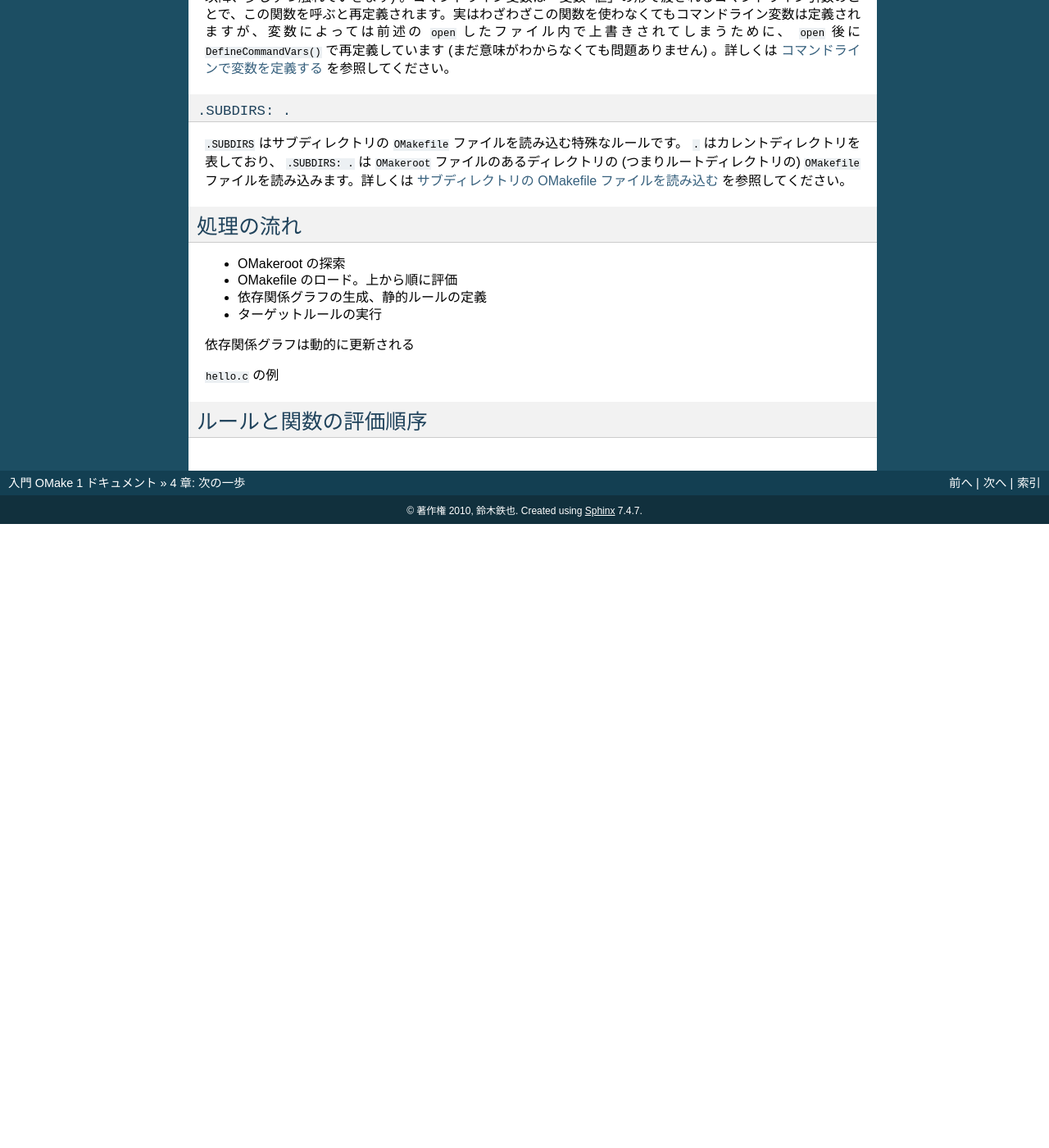
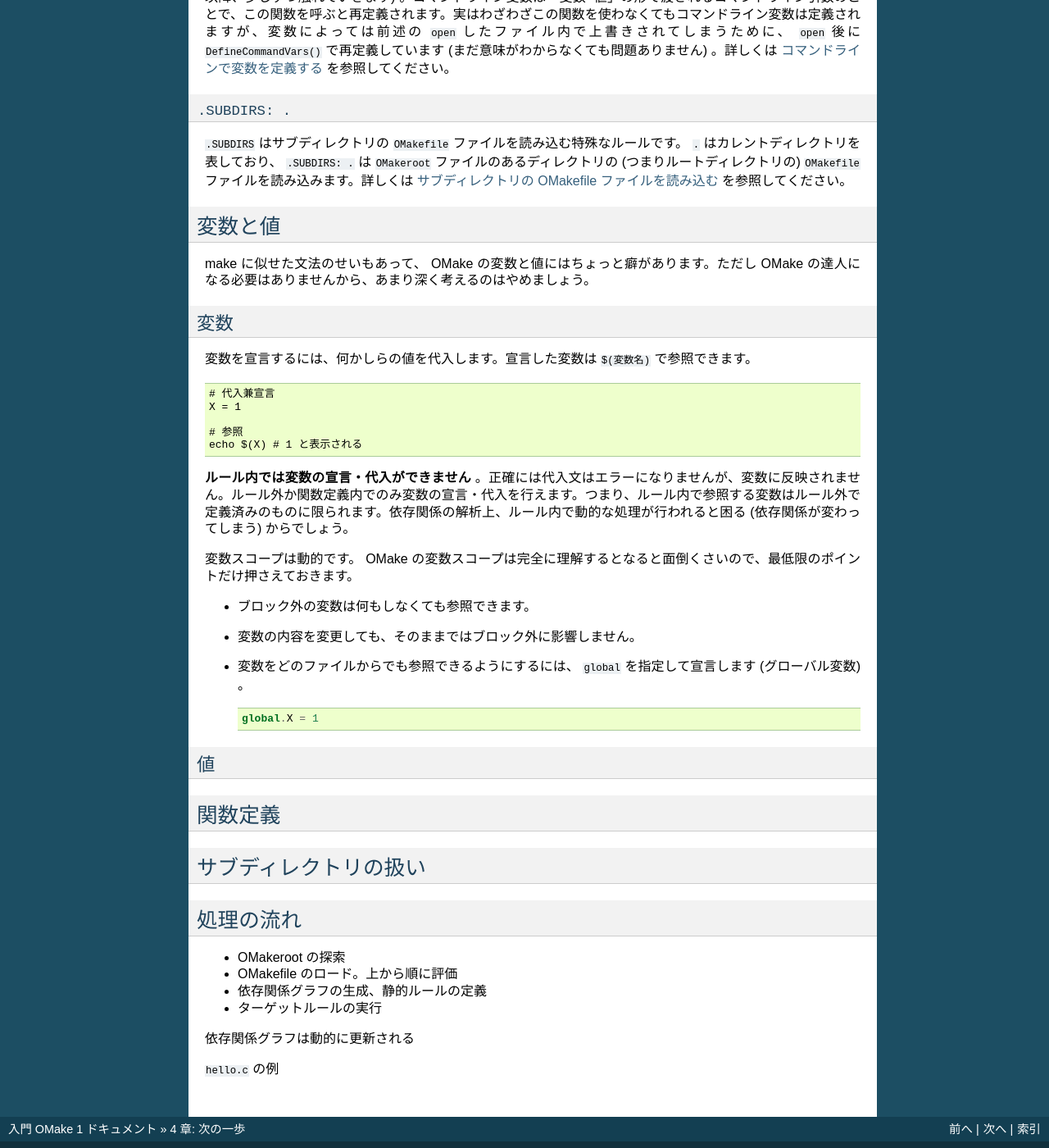
Before and after one commit to szktty/omakebook-jp, a Sphinx documentation site: the page built from source/second_step.rst, in a window 1280 px wide and 1400 px high, scrolled down 1433 px. Shown: the whole window at 82% size. Built offline with Sphinx 7.4.7, drawn with Linux system fonts in a browser that asks for light colours; before the commit the page ends 2072 px from its top, so only the background shows below that; some of the changed text lies outside the part shown.

Commit message:
変数と値について記述

```diff
--- a/source/second_step.rst
+++ b/source/second_step.rst
@@ -89,6 +89,52 @@
 ``.SUBDIRS`` はサブディレクトリの ``OMakefile`` ファイルを読み込む特殊なルールです。 ``.`` はカレントディレクトリを表しており、 ``.SUBDIRS: .`` は ``OMakeroot`` ファイルのあるディレクトリの (つまりルートディレクトリの) ``OMakefile`` ファイルを読み込みます。詳しくは :ref:`サブディレクトリの OMakefile ファイルを読み込む <LoadSubdirectories>` を参照してください。
 
 
+変数と値
+========
+
+make に似せた文法のせいもあって、 OMake の変数と値にはちょっと癖があります。ただし OMake の達人になる必要はありませんから、あまり深く考えるのはやめましょう。
+
+
+変数
+----
+
+変数を宣言するには、何かしらの値を代入します。宣言した変数は ``$(変数名)`` で参照できます。
+
+::
+
+  # 代入兼宣言
+  X = 1
+
+  # 参照
+  echo $(X) # 1 と表示される
+
+**ルール内では変数の宣言・代入ができません** 。正確には代入文はエラーになりませんが、変数に反映されません。ルール外か関数定義内でのみ変数の宣言・代入を行えます。つまり、ルール内で参照する変数はルール外で定義済みのものに限られます。依存関係の解析上、ルール内で動的な処理が行われると困る (依存関係が変わってしまう) からでしょう。
+
+変数スコープは動的です。 OMake の変数スコープは完全に理解するとなると面倒くさいので、最低限のポイントだけ押さえておきます。
+
+* ブロック外の変数は何もしなくても参照できます。
+
+* 変数の内容を変更しても、そのままではブロック外に影響しません。
+
+* 変数をどのファイルからでも参照できるようにするには、 ``global`` を指定して宣言します (グローバル変数) 。
+
+  ::
+
+    global.X = 1
+
+
+
+値
+--
+
+関数定義
+========
+
+
+サブディレクトリの扱い
+======================
+
+
 処理の流れ
 ==========
 
@@ -101,7 +147,3 @@
 
 
 ``hello.c`` の例
-
-
-ルールと関数の評価順序
-======================
```
